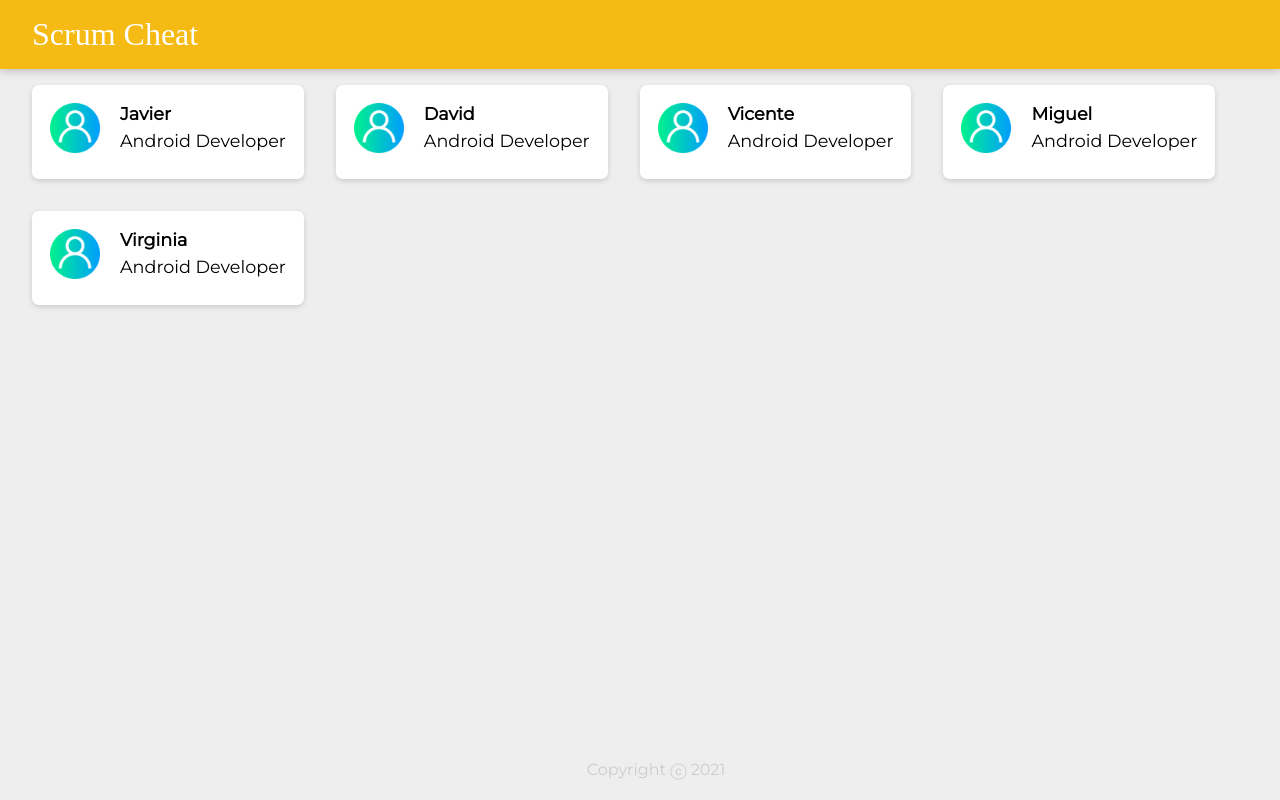
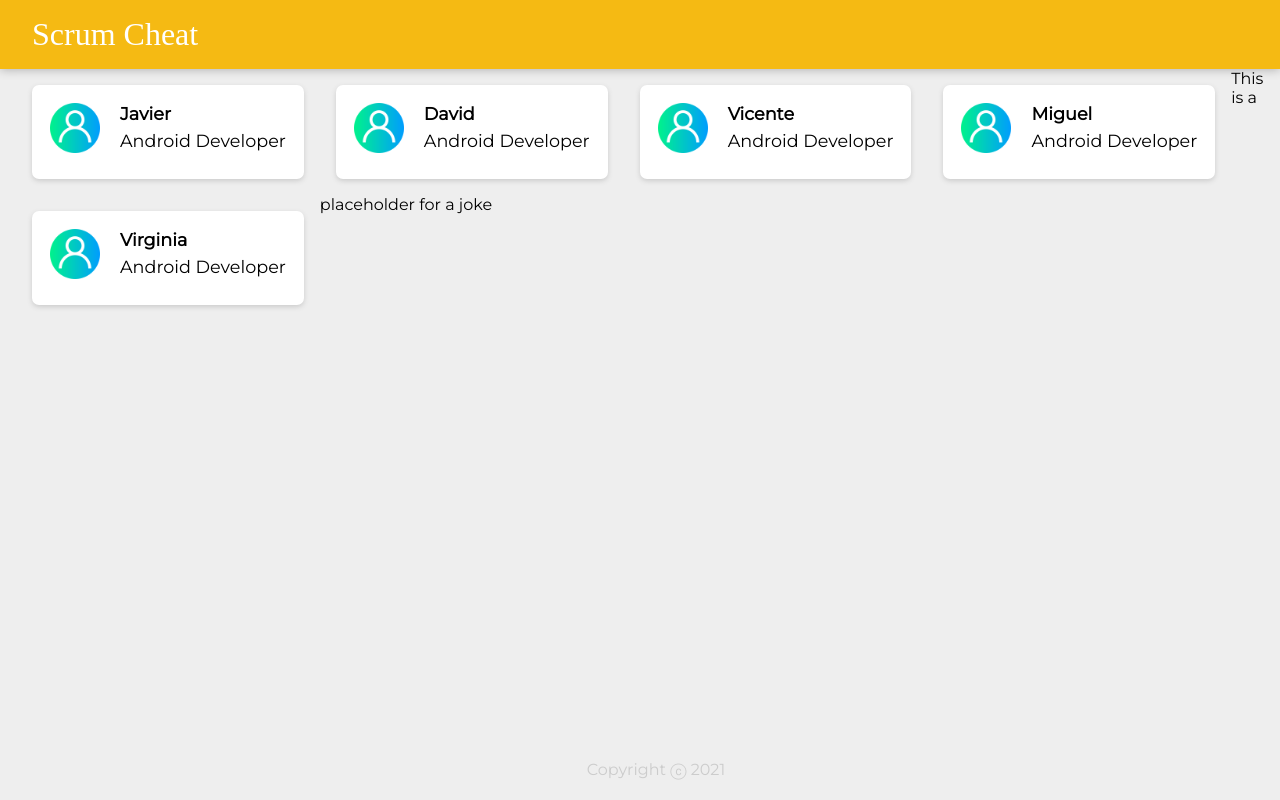
Before and after one commit to JaviAlbe/scrumcheat.github.io, a React (Create React App) app: page / in a window 1280 px wide. Built offline with nearby package versions, Linux system fonts and the light colour scheme; no server answers.

Commit message:
Successfully fetched a json of jokes

```diff
--- a/src/components/app/App.js
+++ b/src/components/app/App.js
@@ -1,4 +1,4 @@
-import React, {useState} from "react"
+import React, {useState, useEffect} from "react"
 import "./app.css"
 import Header from "../header/Header"
 import Footer from "../footer/Footer"
@@ -7,15 +7,31 @@ import listOfUsers from "../../listOfUsers"
 
 function App() {
 
+    const[joke, setJoke] = useState("This is a placeholder for a joke")
+
+    useEffect(() => {
+
+        const url = "http://api.icndb.com/jokes/"
+
+        const fetchData = async () => {
+            const response = await fetch(url)
+            const json = await response.json()
+            console.log(json)
+            setJoke(json.value[1].joke)
+        }
+        fetchData()
+    }, [])
+
+
     const [listOfPeople, setListOfPeople] = useState(listOfUsers)
 
-    function toggleScratchedStatus(card){
+    function toggleScratchedStatus(card) {
 
         //Toggle to scratch and unscratch cards
-        if(card.scratched){
+        if (card.scratched) {
             listOfPeople[card.key].scratched = false
             setListOfPeople([...listOfPeople])
-        }else{
+        } else {
             listOfPeople[card.key].scratched = true
             setListOfPeople([...listOfPeople])
         }
@@ -24,7 +40,7 @@ function App() {
     console.log(listOfPeople)
     return (
         <div>
-        <Header />
+            <Header/>
 
             {listOfPeople.map(card => (
                 <Card
@@ -36,7 +52,13 @@ function App() {
                 />
             ))}
 
-        <Footer />
+            <div>
+                <p>
+                    {joke}
+                </p>
+            </div>
+
+            <Footer/>
         </div>
     );
 }
```
Lines whose indentation alone changed are shown as unchanged.
